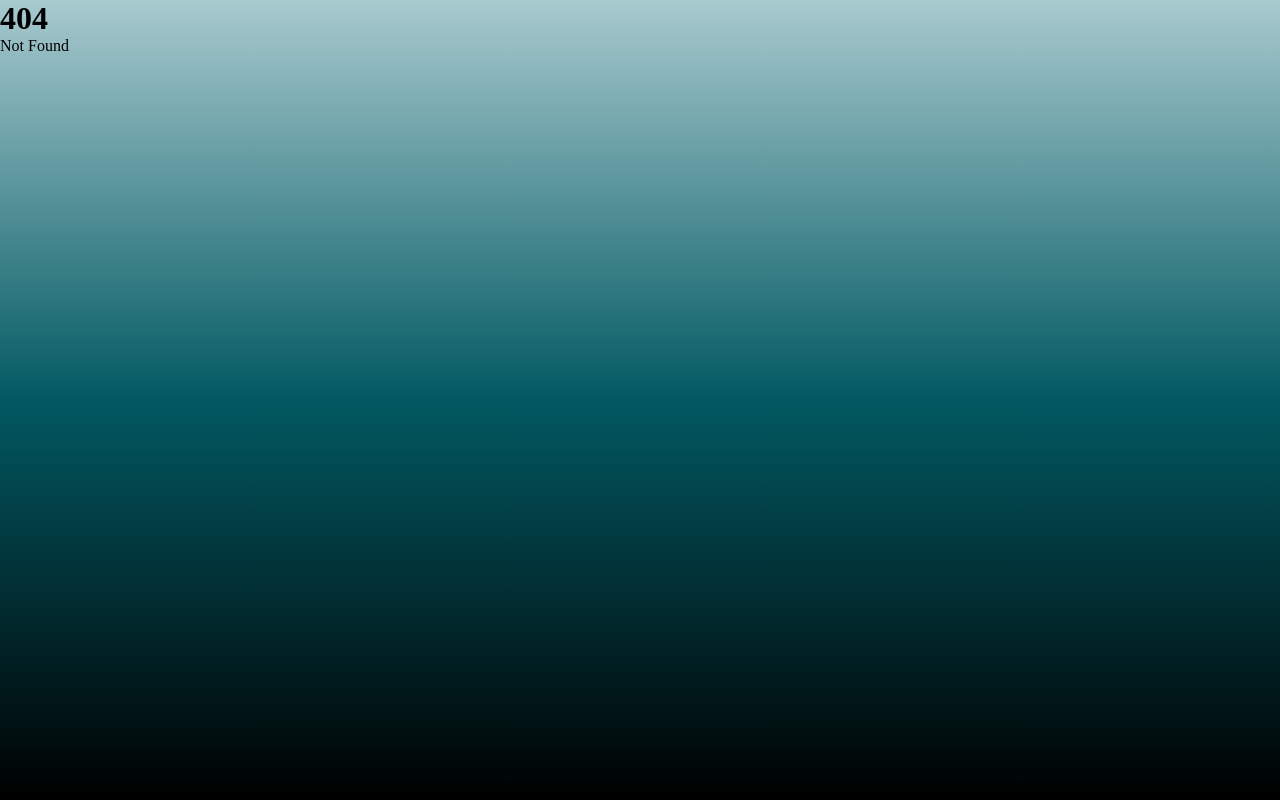
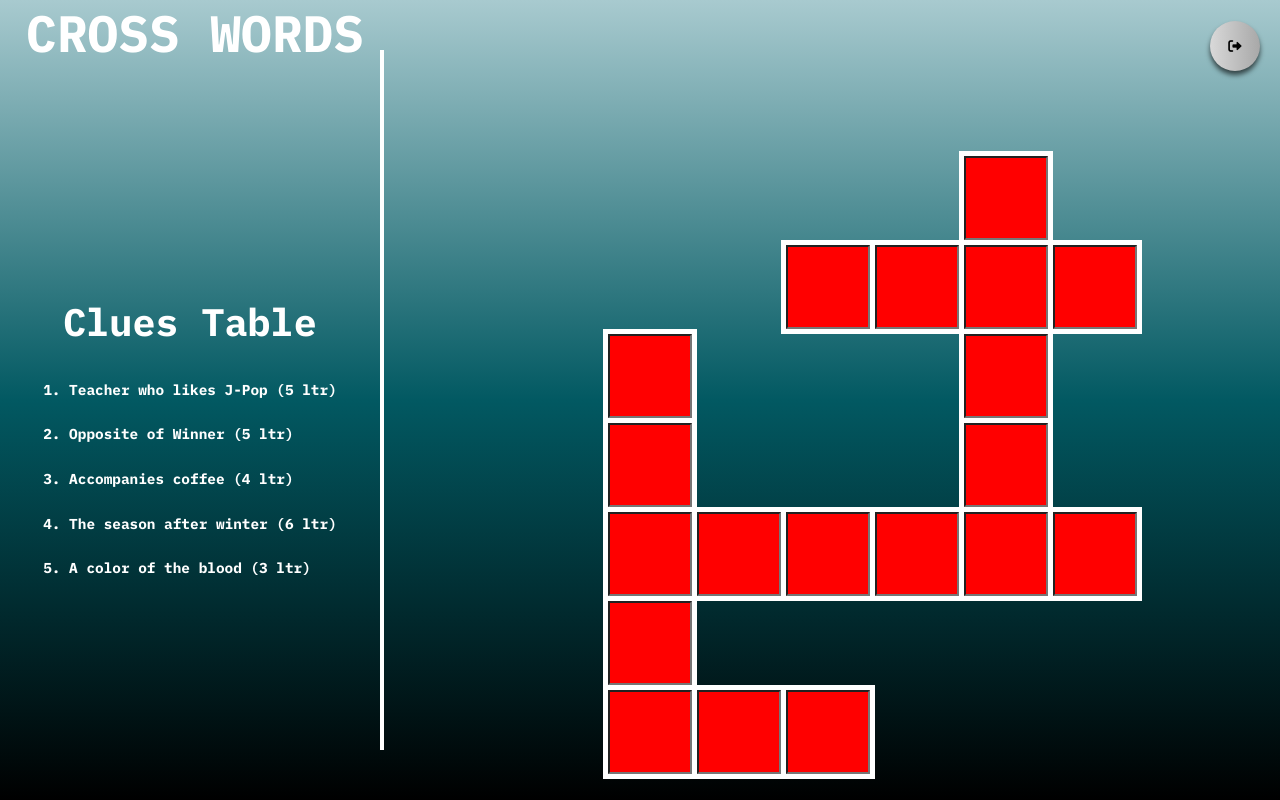
Before and after one commit to JoaoManoel01/CrossWords-Game, a SvelteKit app: page /play/1 in a window 1280 px wide. Before the commit this address had no page. Built offline with nearby package versions, Linux system fonts and the light colour scheme.

Commit message:
estrutura de troca de palavras ao trocar fases

```diff
--- a/src/lib/game.ts
+++ b/src/lib/game.ts
@@ -24,7 +24,10 @@ function mapas(fase: number = 1):number[][] {
 	];
 
 	const mapa2 = [
-		[0, 0, 1, 0]
+		[0, 0, 1, 0],
+		[0, 0, 1, 0],
+		[0, 0, 1, 0],
+		[0, 0, 1, 0],
 	]
 
 	if (fase == 1) {
@@ -49,8 +52,11 @@ function respostas(fase: number = 1):string[][] {
 	];
 
 	const respostas2 = [
-		[' ', ' ', 'B', ' ']
-	]
+		[' ', ' ', 'B', ' '],
+		[' ', ' ', 'A', ' '],
+		[' ', ' ', 'C', ' '],
+		[' ', ' ', 'D', ' ']
+	];
 
 	if (fase == 1) {
 		return respostas1;
--- a/src/routes/+page.svelte
+++ b/src/routes/+page.svelte
@@ -8,11 +8,12 @@
 
 <div class="container">
 	<section class="menu">
-		<a href="/play"><button>PLAY</button></a>
+		<a href="/play/1"><button>PLAY</button></a>
 		<a href="/howtoplay"><button>HOW TO PLAY</button></a>
 		<a href="/about"><button>ABOUT US</button></a>
 	</section>
 	<div class="image-container">
 		<img src="/img/crosslogo.png" alt="CrossWords Logo" />
 	</div>
+
 </div>
--- a/src/routes/play/+layout.svelte
+++ b/src/routes/play/+layout.svelte
@@ -1,33 +1,5 @@
-<script lang="ts">
-	import ReturnComponent from '../../components/returnComponent/ReturnComponent.svelte';
-	import '../../styles/play.css';
-</script>
-
 <svelte:head>
-	<title>How To Play</title>
+    <title>How To Play</title>
 </svelte:head>
 
-<div class="cont">
-	<main class="howmain">
-		<div class="cluespart">
-			<div class="title1">CROSS WORDS</div>
-			<div class="cluestable">
-				<div class="clueh1"><h1>Clues Table</h1></div>
-				<ol>
-					<li>Teacher who likes J-Pop (5 ltr)</li>
-					<li>Opposite of Winner (5 ltr)</li>
-					<li>Accompanies coffee (4 ltr)</li>
-					<li>The season after winter (6 ltr)</li>
-					<li>A color of the blood (3 ltr)</li>
-				</ol>
-			</div>
-		</div>
-		<div class="line"></div>
-		<div class="gridpart">
-			<ReturnComponent />
-			<div class="thegrid">
-				<slot></slot>
-			</div>
-		</div>
-	</main>
-</div>
+<slot></slot>
--- /dev/null
+++ b/src/routes/play/[fase]/+layout.server.ts
@@ -0,0 +1,6 @@
+export function load({params}) {
+    const fase = Number(params.fase ?? 1) ;
+    return {
+        fase
+    };
+}
--- /dev/null
+++ b/src/routes/play/[fase]/+layout.svelte
@@ -0,0 +1,59 @@
+<script lang="ts">
+	import ReturnComponent from '../../../components/returnComponent/ReturnComponent.svelte';
+	import '../../../styles/play.css';
+
+	export let data;
+	let fase: number = data.fase;
+</script>
+<div class="cont">
+	<main class="howmain">
+		<div class="cluespart">
+			<div class="title1">CROSS WORDS</div>
+			<div class="cluestable">
+				<div class="clueh1"><h1>Clues Table</h1></div>
+				<ol>
+					{#if fase === 1}
+						<li>Teacher who likes J-Pop (5 ltr)</li>
+						<li>Opposite of Winner (5 ltr)</li>
+						<li>Accompanies coffee (4 ltr)</li>
+						<li>The season after winter (6 ltr)</li>
+						<li>A color of the blood (3 ltr)</li>
+					{:else if fase === 2}
+						<li>Name of the discipline that involves the construction and maintenance of computer networks.</li>
+						<li>Name of professor who specializes in Design, with a focus on usability and user experience.</li>
+						<li>Fundamental concept that deals with the way data is represented and manipulated at the hardware and software level.</li>
+						<li>Name of professor specializing in computer networks, also known for his work in network security.</li>
+						<li>Acronym that represents a computer network that connects devices within an organization.</li>
+					{:else if fase === 3}
+						<li>Control structure that executes a block of code while a condition is true</li>
+						<li>Word that represents a control structure that decides between alternatives.</li>
+						<li>Structure that stores multiple values of the same type.</li>
+						<li>Control structure that repeats a block of code for each item in a collection.</li>
+						<li>Type of operation that checks whether both operands are true.</li>
+						<li>Term for an identifier that refers to a function or subprogram.</li>
+					{:else if fase === 4}
+						<li>A device that connects different networks, such as a local area network (LAN) and the Internet</li>
+						<li>Wireless network technology that allows devices to connect to the internet.</li>
+						<li>Name given to a local area network that is subdivided into virtual networks to segment traffic.</li>
+						<li>Technology used to control and manage access points on a wireless network.</li>
+						<li>Default configuration that a system uses if no other configuration is specified.</li>
+					{:else if fase === 5}
+						<li>Set of procedures and tools for developing and maintaining software.</li>
+						<li>Reference model for computer networks that has seven layers.</li>
+						<li>Field of computer science focused on ensuring that information is safe and secure.</li>
+						<li>Process of validating and adjusting a program to find and correct errors.</li>
+						<li>Set of standards and rules for agile and iterative software development.</li>
+						<li.>Database Management System.</li.>
+						{/if}
+				</ol>
+			</div>
+		</div>
+		<div class="line"></div>
+		<div class="gridpart">
+			<ReturnComponent />
+			<div class="thegrid">
+				<slot></slot>
+			</div>
+		</div>
+	</main>
+</div>
--- /dev/null
+++ b/src/routes/play/[fase]/+page.server.ts
@@ -0,0 +1,6 @@
+export function load({params}) {
+    const fase = Number(params.fase ?? 1) ;
+    return {
+        fase
+    };
+}
--- /dev/null
+++ b/src/routes/play/[fase]/+page.svelte
@@ -0,0 +1,45 @@
+<script lang="ts">
+	import {instanceGame, formatWord, testWord, wins} from '$lib/game';
+	import {goto} from "$app/navigation";
+
+	export let data;
+
+	let fase: number = data.fase;
+	let game = instanceGame(fase);
+
+	$: {
+		game.inputs
+		formatWord(game.inputs);
+		if (wins(game.inputs, game.respostas)){
+			alert('você venceu!');
+			fase++;
+			goto('/play/' + fase);
+			game = instanceGame(fase)
+		}
+	}
+</script>
+<form>
+	<table class="crossword">
+		{#each game.mapa as linha, i}
+			<tr>
+				{#each linha as coluna, j}
+					{#if coluna == 0}
+						<td class="empty"></td>
+					{:else if coluna == 1}
+						<td class="filled">
+							<input
+									type="text"
+									maxlength="1"
+									style="width: 80px; height: 80px; background-color: {testWord(
+								game.inputs[i][j],
+								game.respostas[i][j]
+							)}; font-size: 52px ; text-align: center; font-family: 'IBM plex mono', monospace ; color: #ffffff;"
+									bind:value={game.inputs[i][j]}
+							/>
+						</td>
+					{/if}
+				{/each}
+			</tr>
+		{/each}
+	</table>
+</form>
```
Also changed, not shown: src/routes/play/+page.svelte (deleted, +0 -40 lines), src/styles/home.css (+2 -13 lines), 1 other file (tests, documents, lock files or other folders).
